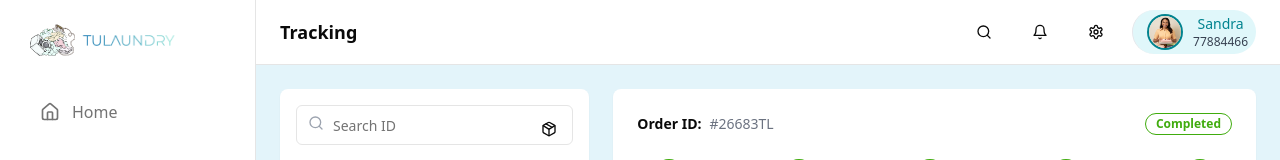
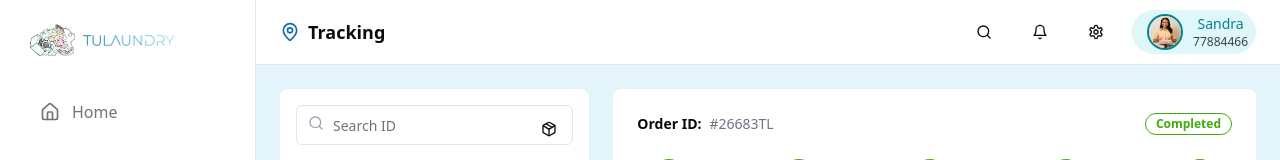
Before and after one commit to Aristocratjnr/Consumer-dashboard, a Next.js app: page /tracking in a window 1280 px wide. Shown: the top 160 px of the page. Built offline with nearby package versions, Linux system fonts and the light colour scheme.

Commit message:
update BookingsPage: enhance icon styling for better visibility in dark mode

```diff
--- a/src/app/(dashboard)/bookings/page.tsx
+++ b/src/app/(dashboard)/bookings/page.tsx
@@ -166,8 +166,8 @@
           <div className="flex flex-1 flex-col dark:bg-teal-900 relative">
             <header className="flex h-16 items-center justify-between border-b px-6 dark:border-gray-700">
               <div className="flex items-center">
-            <BookingsIcon className="mr-1 h-5 w-5" />
-              <h1 className="text-lg font-semibold dark:text-white ">Bookings</h1>
+            <BookingsIcon className="mr-1 h-5 w-5  text-teal-1000 dark:text-teal-10" />
+              <h1 className="text-lg font-semibold dark:text-white">Bookings</h1>
               </div>
               <div className="flex items-center gap-4">
                 <Button size="icon" variant="ghost" className="dark:text-gray-300 dark:hover:text-white">
--- a/src/app/(dashboard)/tracking/page.tsx
+++ b/src/app/(dashboard)/tracking/page.tsx
@@ -105,7 +105,11 @@
                     <div className="flex-1">
                 <header className="bg-white border-b">
             <div className="flex items-center justify-between px-6 h-16">
+                <div className="flex items-center space-x-2">
+                    <MapPin className="h-5 w-5 text-teal-1000" />
                     <h1 className="text-lg font-semibold">Tracking</h1>
+                </div>
+
                                 <div className="flex items-center space-x-4">
                                 <Button variant="ghost" size="icon">
                                     <Search className="h-5 w-5" />
```
Lines whose indentation alone changed are shown as unchanged.
